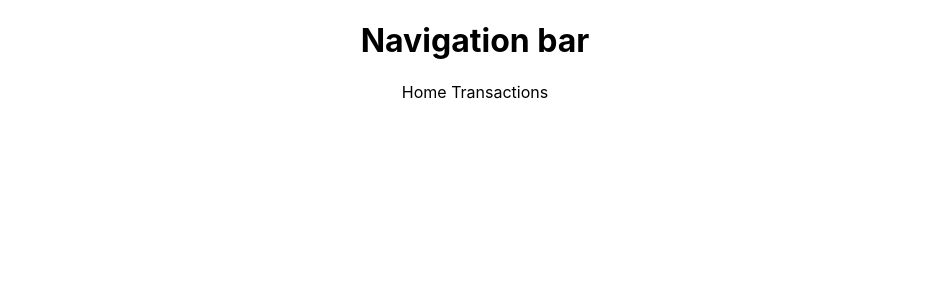
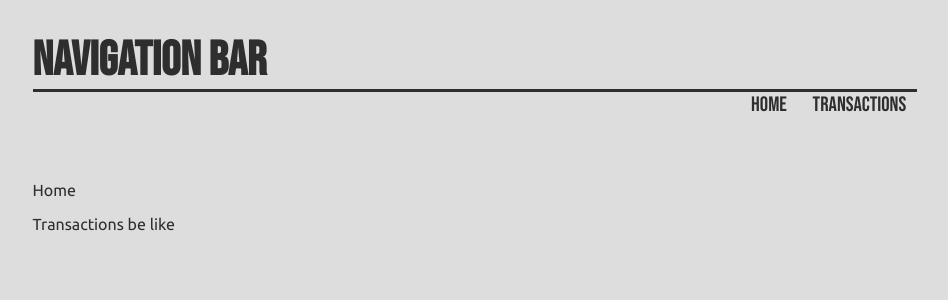
Before and after one commit to VitorFellix/FinanceApp, a React (Create React App) app in the folder financeapp/: page / in a window 1280 px wide. Shown: the top 300 px of the page, without its empty margins (165-1113 px from the left). Built offline with nearby package versions, Linux system fonts and the light colour scheme.

Commit message:
Added basic css, Added placeholders for components, Removed App.css

```diff
--- a/financeapp/src/App.css
+++ /dev/null
@@ -1,38 +0,0 @@
-.App {
-  text-align: center;
-}
-
-.App-logo {
-  height: 40vmin;
-  pointer-events: none;
-}
-
-@media (prefers-reduced-motion: no-preference) {
-  .App-logo {
-    animation: App-logo-spin infinite 20s linear;
-  }
-}
-
-.App-header {
-  background-color: #282c34;
-  min-height: 100vh;
-  display: flex;
-  flex-direction: column;
-  align-items: center;
-  justify-content: center;
-  font-size: calc(10px + 2vmin);
-  color: white;
-}
-
-.App-link {
-  color: #61dafb;
-}
-
-@keyframes App-logo-spin {
-  from {
-    transform: rotate(0deg);
-  }
-  to {
-    transform: rotate(360deg);
-  }
-}
--- a/financeapp/src/App.js
+++ b/financeapp/src/App.js
@@ -1,10 +1,15 @@
-import "./App.css";
 import Navbar from "./components/Navbar";
+import Home from "./components/Home";
+import Transactions from "./components/Transactions";
 
 function App() {
   return (
-    <div className="App">
+    <div className="app">
       <Navbar />
+      <div className="content">
+        <Home />
+        <Transactions />
+      </div>
     </div>
   );
 }
--- a/financeapp/src/components/Home.js
+++ b/financeapp/src/components/Home.js
@@ -0,0 +1,9 @@
+const Home = () => {
+  return (
+    <div className="home">
+      <p>Home</p>
+    </div>
+  );
+};
+
+export default Home;
--- a/financeapp/src/components/Navbar.js
+++ b/financeapp/src/components/Navbar.js
@@ -1,11 +1,15 @@
 const Navbar = () => {
   const title = "Navigation bar";
-  const array = ["Home", "Transactions"];
+  const array = [
+    { name: "Home", link: "http://localhost:3000/" },
+    { name: "Transactions", link: "http://localhost:3000/transactions" },
+  ];
   return (
-    <div className="Navbar">
+    <div className="navbar">
       <h1>{title}</h1>
       <p>
-        {array[0]} {array[1]}
+        <a href={[array[0].link]}>{array[0].name} </a>
+        <a href={[array[1].link]}>{array[1].name} </a>
       </p>
     </div>
   );
--- /dev/null
+++ b/financeapp/src/components/Transactions.js
@@ -0,0 +1,9 @@
+const Transactions = () => {
+  return (
+    <div className="transactions">
+      <p>Transactions be like</p>
+    </div>
+  );
+};
+
+export default Transactions;
--- a/financeapp/src/index.css
+++ b/financeapp/src/index.css
@@ -1,13 +1,44 @@
-body {
-  margin: 0;
-  font-family: -apple-system, BlinkMacSystemFont, 'Segoe UI', 'Roboto', 'Oxygen',
-    'Ubuntu', 'Cantarell', 'Fira Sans', 'Droid Sans', 'Helvetica Neue',
-    sans-serif;
-  -webkit-font-smoothing: antialiased;
-  -moz-osx-font-smoothing: grayscale;
+@import url("https://fonts.googleapis.com/css2?family=Bebas+Neue&display=swap");
+@import url("https://fonts.googleapis.com/css2?family=Bebas+Neue&family=Ubuntu&display=swap");
+
+* {
+  background-color: rgb(221, 221, 221);
+  color: rgb(46, 46, 46);
 }
 
-code {
-  font-family: source-code-pro, Menlo, Monaco, Consolas, 'Courier New',
-    monospace;
+.navbar {
+  font-family: "Bebas Neue", cursive;
+  display: flexbox;
+  max-width: 70%;
+  margin: 0 auto;
+  margin-top: 2rem;
+  margin-bottom: 4rem;
 }
+
+.navbar h1 {
+  font-size: 3rem;
+  border-bottom: rgb(46, 46, 46);
+  border-bottom-style: solid;
+  margin: 0 auto;
+}
+
+.navbar p {
+  margin: 0 auto;
+  text-align: right;
+  font-size: 1.3rem;
+}
+
+.navbar a {
+  text-decoration: none;
+  margin-inline: 0.7rem;
+}
+
+.navbar a:hover {
+  color: orange;
+}
+
+.content {
+  font-family: "Ubuntu", sans-serif;
+  max-width: 70%;
+  margin: 0 auto;
+}
```
Also changed, not shown: financeapp/src/components/Transaction.js (deleted).
